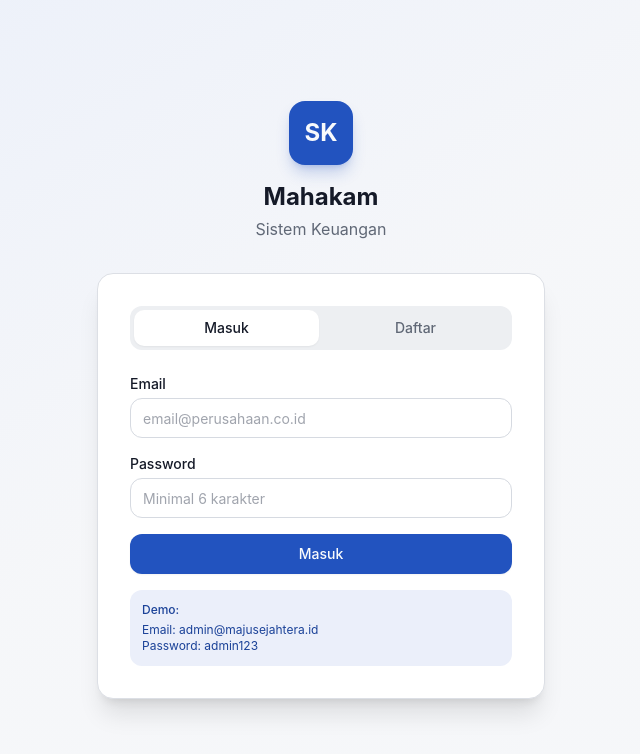
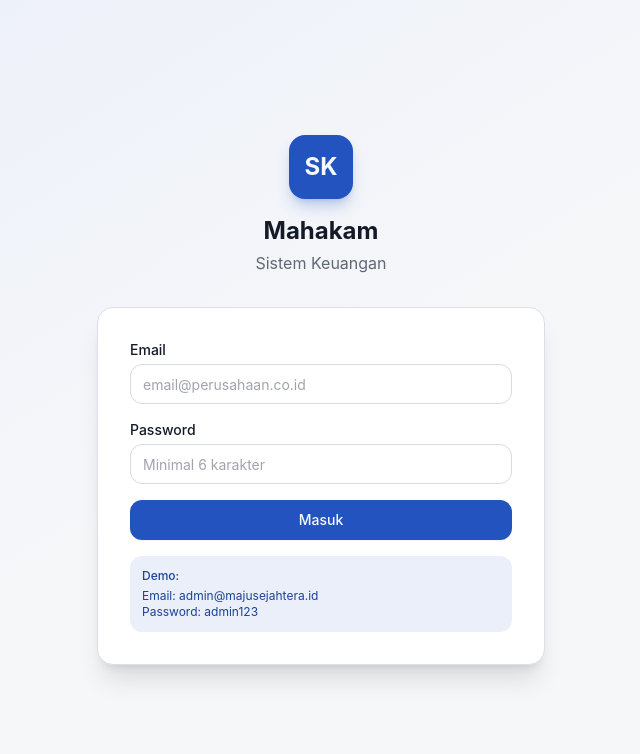
Before and after one commit to dedysutanto/mahakam, a React (Vite) app in the folder frontend/: page /login in a window 1280 px wide. Shown: the top 754 px of the page, without its empty margins (319-959 px from the left). Built offline with nearby package versions, Linux system fonts and the light colour scheme.

Commit message:
feat: hide register tab from login page

```diff
--- a/frontend/src/pages/Login.tsx
+++ b/frontend/src/pages/Login.tsx
@@ -1,26 +1,17 @@
 import { useState } from 'react'
 import { useAuth } from '../lib/AuthContext'
 
-type Tab = 'login' | 'register'
-
 export default function Login() {
-  const { login, register, isLoading, error } = useAuth()
-  const [tab, setTab] = useState<Tab>('login')
+  const { login, isLoading, error } = useAuth()
   const [formData, setFormData] = useState({
     email: '',
     password: '',
-    fullName: '',
-    tenantName: '',
   })
 
   const handleSubmit = async (e: React.FormEvent) => {
     e.preventDefault()
     try {
-      if (tab === 'login') {
       await login(formData.email, formData.password)
-      } else {
-        await register(formData)
-      }
     } catch {
       // error is handled by context
     }
@@ -40,26 +31,6 @@ export default function Login() {
 
         {/* Card */}
         <div className="card rounded-2xl shadow-xl p-8">
-          {/* Tabs */}
-          <div className="flex gap-1 bg-muted rounded-lg p-1 mb-6">
-            <button
-              className={`flex-1 py-2 text-sm font-medium rounded-md transition-colors ${
-                tab === 'login' ? 'bg-card text-foreground shadow-sm' : 'text-muted-foreground'
-              }`}
-              onClick={() => setTab('login')}
-            >
-              Masuk
-            </button>
-            <button
-              className={`flex-1 py-2 text-sm font-medium rounded-md transition-colors ${
-                tab === 'register' ? 'bg-card text-foreground shadow-sm' : 'text-muted-foreground'
-              }`}
-              onClick={() => setTab('register')}
-            >
-              Daftar
-            </button>
-          </div>
-
           {/* Error */}
           {error && (
             <div className="mb-4 p-3 bg-destructive/10 border border-destructive/30 rounded-lg text-destructive text-sm">
@@ -69,33 +40,6 @@ export default function Login() {
 
           {/* Form */}
           <form onSubmit={handleSubmit} className="space-y-4">
-            {tab === 'register' && (
-              <>
-                <div>
-                  <label className="block text-sm font-medium text-foreground mb-1">Nama Lengkap</label>
-                  <input
-                    type="text"
-                    required
-                    className="input"
-                    value={formData.fullName}
-                    onChange={(e) => setFormData({ ...formData, fullName: e.target.value })}
-                    placeholder="Nama lengkap Anda"
-                  />
-                </div>
-                <div>
-                  <label className="block text-sm font-medium text-foreground mb-1">Nama Perusahaan</label>
-                  <input
-                    type="text"
-                    required
-                    className="input"
-                    value={formData.tenantName}
-                    onChange={(e) => setFormData({ ...formData, tenantName: e.target.value })}
-                    placeholder="PT Maju Sejahtera"
-                  />
-                </div>
-              </>
-            )}
-
             <div>
               <label className="block text-sm font-medium text-foreground mb-1">Email</label>
               <input
@@ -126,17 +70,15 @@ export default function Login() {
               disabled={isLoading}
               className="btn btn-primary w-full py-2.5"
             >
-              {isLoading ? 'Memproses...' : tab === 'login' ? 'Masuk' : 'Daftar'}
+              {isLoading ? 'Memproses...' : 'Masuk'}
             </button>
           </form>
 
-          {tab === 'login' && (
           <div className="mt-4 p-3 bg-accent rounded-lg text-xs text-accent-foreground">
             <p className="font-medium mb-1">Demo:</p>
             <p>Email: admin@majusejahtera.id</p>
             <p>Password: admin123</p>
           </div>
-          )}
         </div>
       </div>
     </div>
```
Lines whose indentation alone changed are shown as unchanged.
